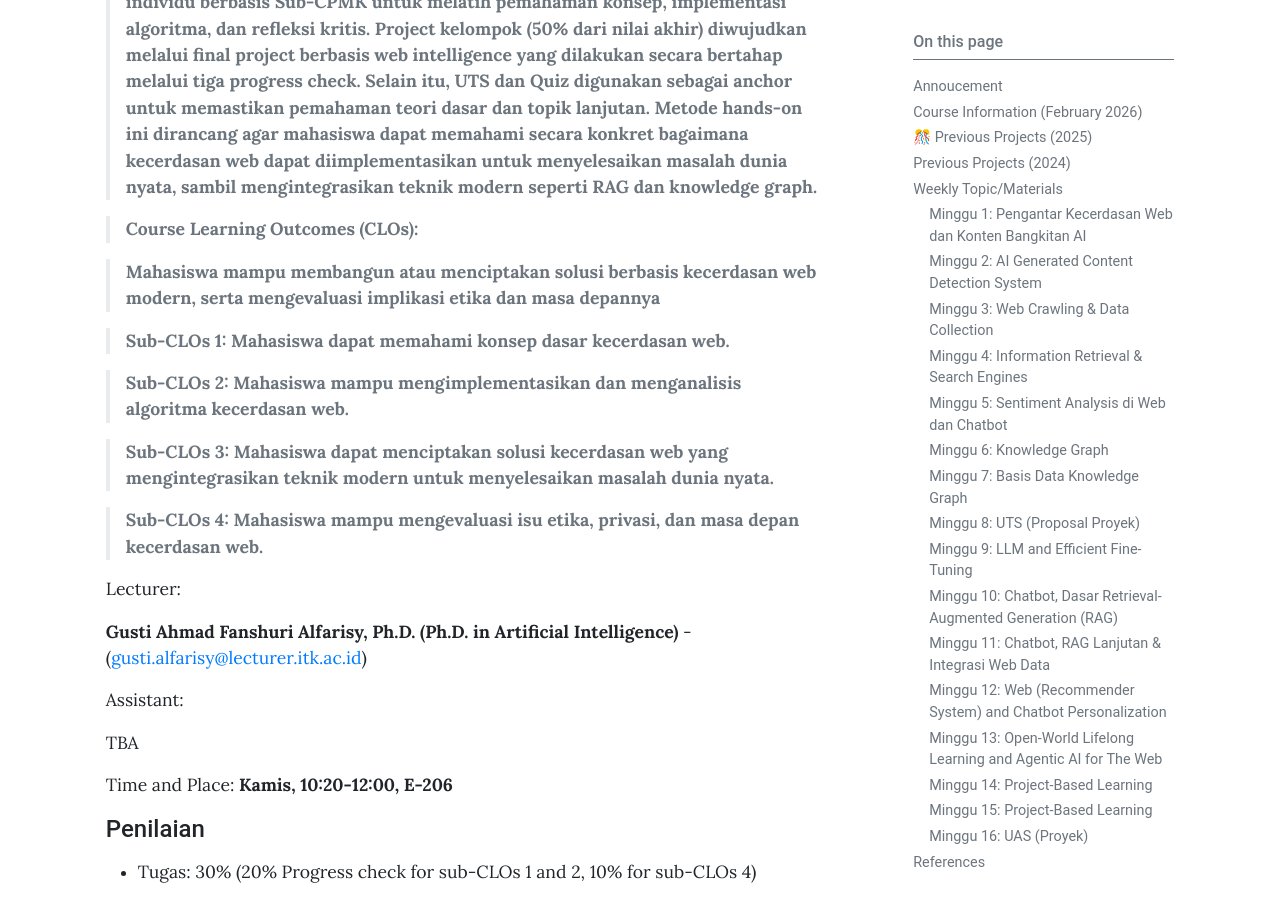
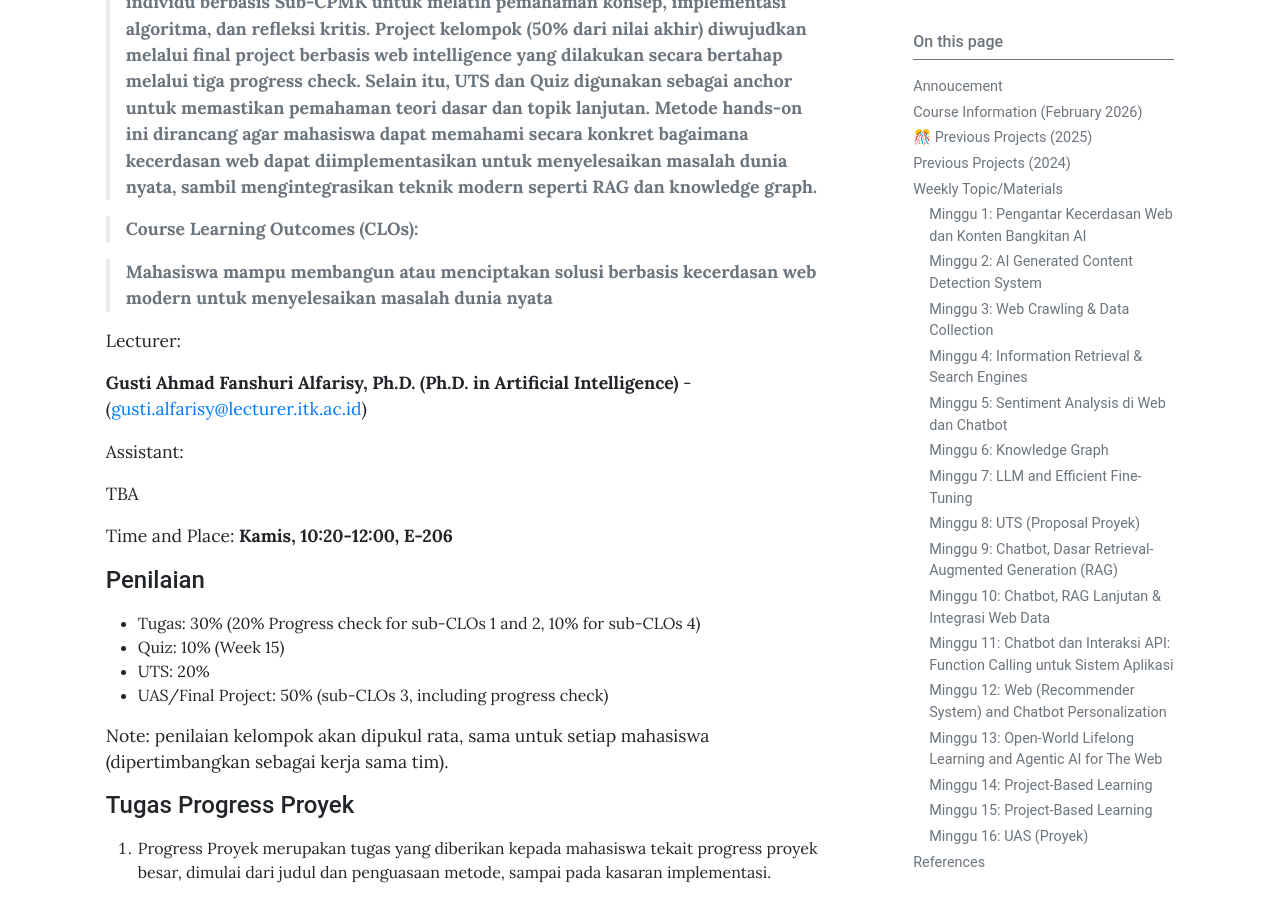
Before and after one commit to gusti-alfarisy/gusti-alfarisy.github.io, a Jekyll site: the page built from pages/mk/web2026.md, in a window 1280 px wide and 900 px high, scrolled down 918 px. Built offline with Jekyll 4.4.1, drawn with Linux system fonts in a browser that asks for light colours; some of the changed text lies outside the part shown.

Commit message:
update materi web baru

```diff
--- a/pages/mk/web2026.md
+++ b/pages/mk/web2026.md
@@ -23,15 +23,18 @@ toc: true
 
 >**Course Learning Outcomes (CLOs):**
 
-> **Mahasiswa mampu membangun atau menciptakan solusi berbasis kecerdasan web modern, serta mengevaluasi implikasi etika dan masa depannya**
+> **Mahasiswa mampu membangun atau menciptakan solusi berbasis kecerdasan web modern untuk menyelesaikan masalah dunia nyata**
 
->**Sub-CLOs 1: Mahasiswa dapat memahami konsep dasar kecerdasan web.**
+[//]: # (>**Sub-CLOs 1: Mahasiswa dapat memahami konsep dasar kecerdasan web.**)
 
->**Sub-CLOs 2: Mahasiswa mampu mengimplementasikan dan menganalisis algoritma kecerdasan web.**
+[//]: # ()
+[//]: # (>**Sub-CLOs 2: Mahasiswa mampu mengimplementasikan dan menganalisis algoritma kecerdasan web.**)
 
->**Sub-CLOs 3: Mahasiswa dapat menciptakan solusi kecerdasan web yang mengintegrasikan teknik modern untuk menyelesaikan masalah dunia nyata.**
+[//]: # ()
+[//]: # (>**Sub-CLOs 3: Mahasiswa dapat menciptakan solusi kecerdasan web yang mengintegrasikan teknik modern untuk menyelesaikan masalah dunia nyata.**)
 
->**Sub-CLOs 4: Mahasiswa mampu mengevaluasi isu etika, privasi, dan masa depan kecerdasan web.**
+[//]: # ()
+[//]: # (>**Sub-CLOs 4: Mahasiswa mampu mengevaluasi isu etika, privasi, dan masa depan kecerdasan web.**)
 
 Lecturer:
 
@@ -52,7 +55,6 @@ Time and Place: **Kamis, 10:20-12:00, E-206**
 #### Penilaian
 
 * Tugas: 30% (20% Progress check for sub-CLOs 1 and 2, 10% for sub-CLOs 4)
-
 * Quiz: 10% (Week 15)
 * UTS: 20%
 * UAS/Final Project: 50% (sub-CLOs 3, including progress check)
@@ -129,7 +131,7 @@ TBA
 
 TBA
 
-### Minggu 7: Basis Data Knowledge Graph
+### Minggu 7: LLM and Efficient Fine-Tuning
 
 TBA
 
@@ -138,15 +140,15 @@ TBA
 
 TBA
 
-### Minggu 9: LLM and Efficient Fine-Tuning
+### Minggu 9: Chatbot, Dasar Retrieval-Augmented Generation (RAG)
 
 TBA
 
-### Minggu 10: Chatbot, Dasar Retrieval-Augmented Generation (RAG)
+### Minggu 10: Chatbot, RAG Lanjutan & Integrasi Web Data
 
 TBA
 
-### Minggu 11: Chatbot, RAG Lanjutan & Integrasi Web Data
+### Minggu 11: Chatbot dan Interaksi API: Function Calling untuk Sistem Aplikasi
 
 TBA
 
```
